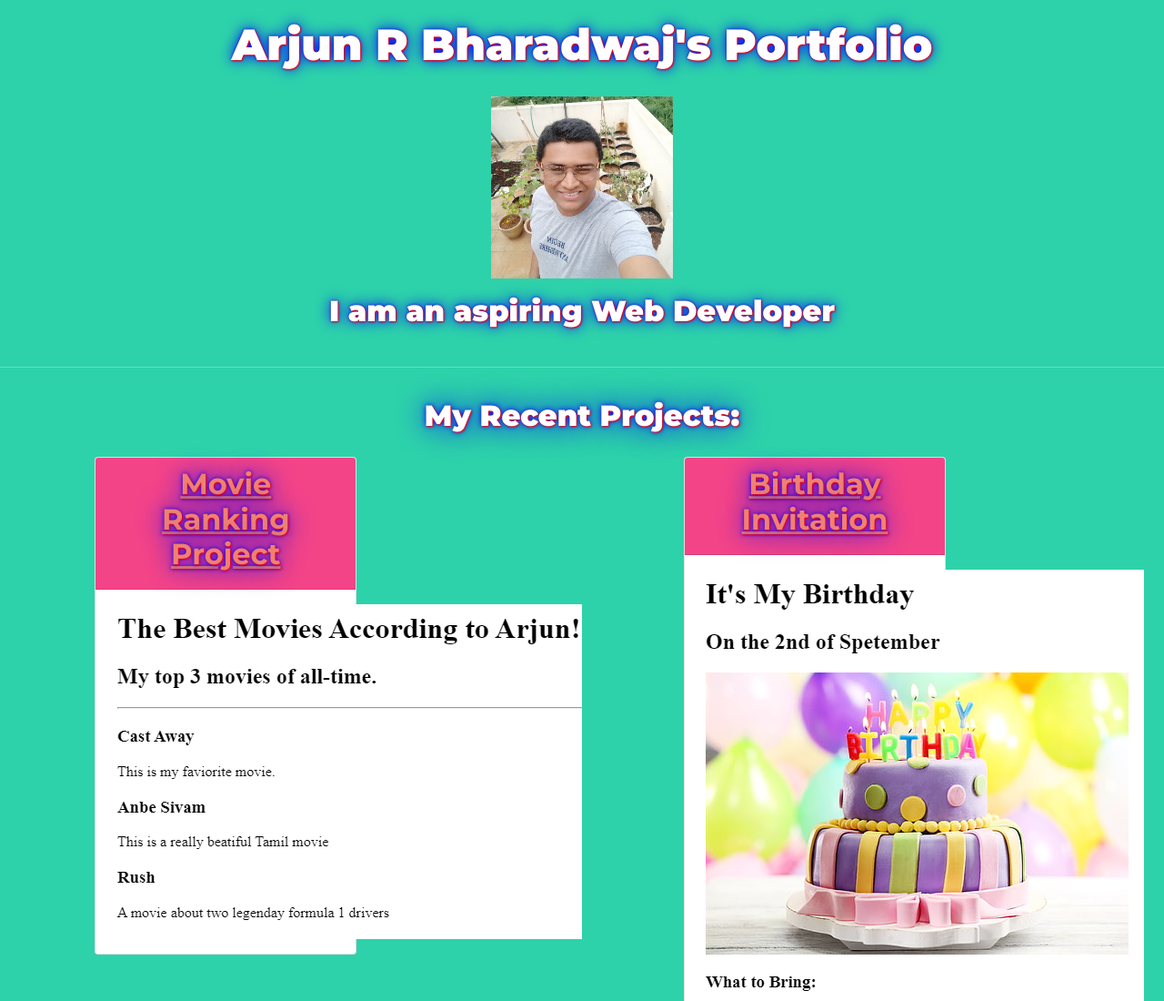
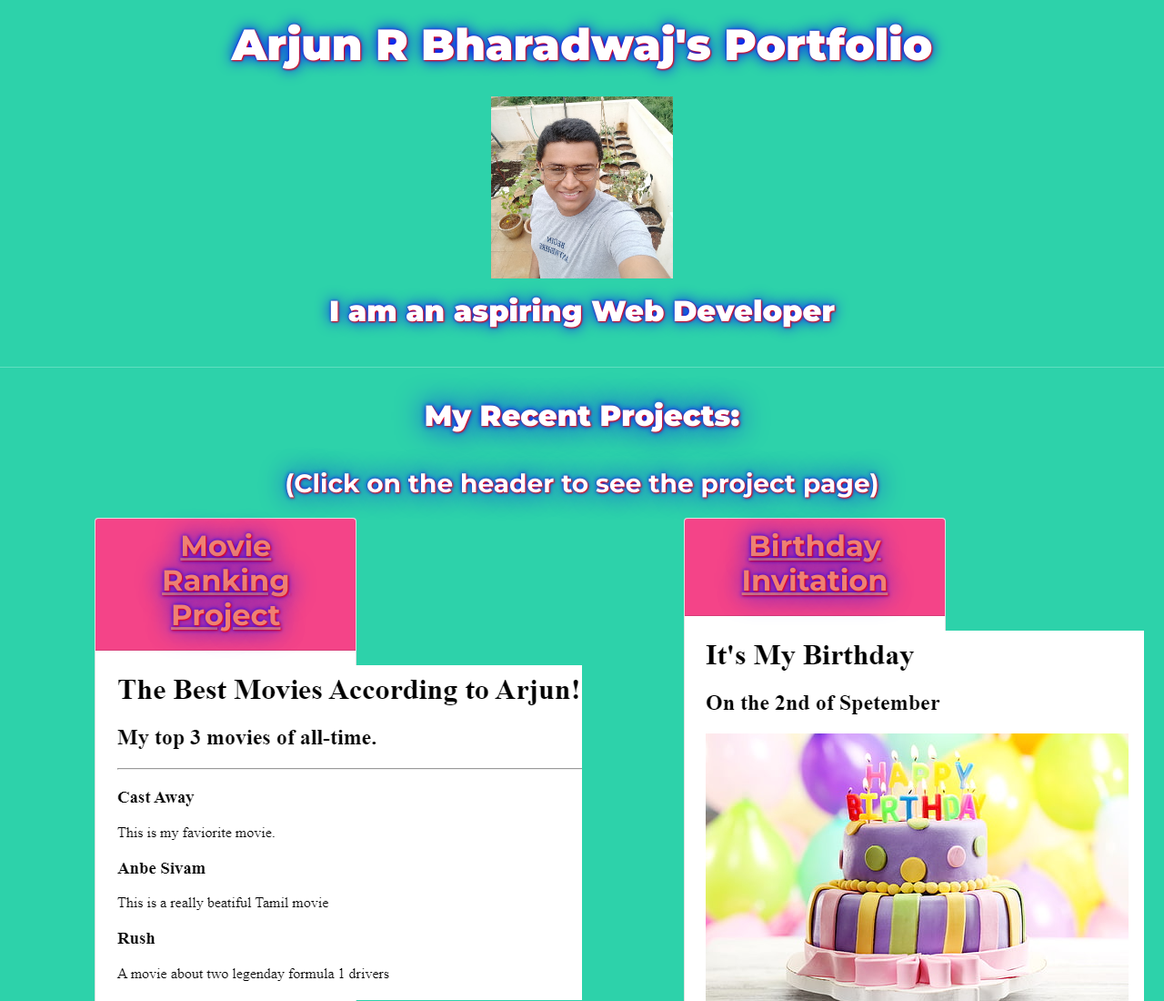
Before and after one commit to barjun25/html-portfolio, a plain HTML site: page index.html in a window 1280 px wide. Shown: the top 1100 px of the page at 91% size. Drawn offline with nearby package versions, Linux system fonts and the light colour scheme.

Commit message:
Add files via upload

```diff
--- a/index.html
+++ b/index.html
@@ -28,6 +28,7 @@
         <section id="myprojects">
             <div class="projects-heading">
                 <h2 class="container-fluid">My Recent Projects:</h2>
+                <h3 class="container-fluid">(Click on the header to see the project page)</h3>
             </div>
             <div class="row">
                 <div class="pricing-box col-lg-5">
```
